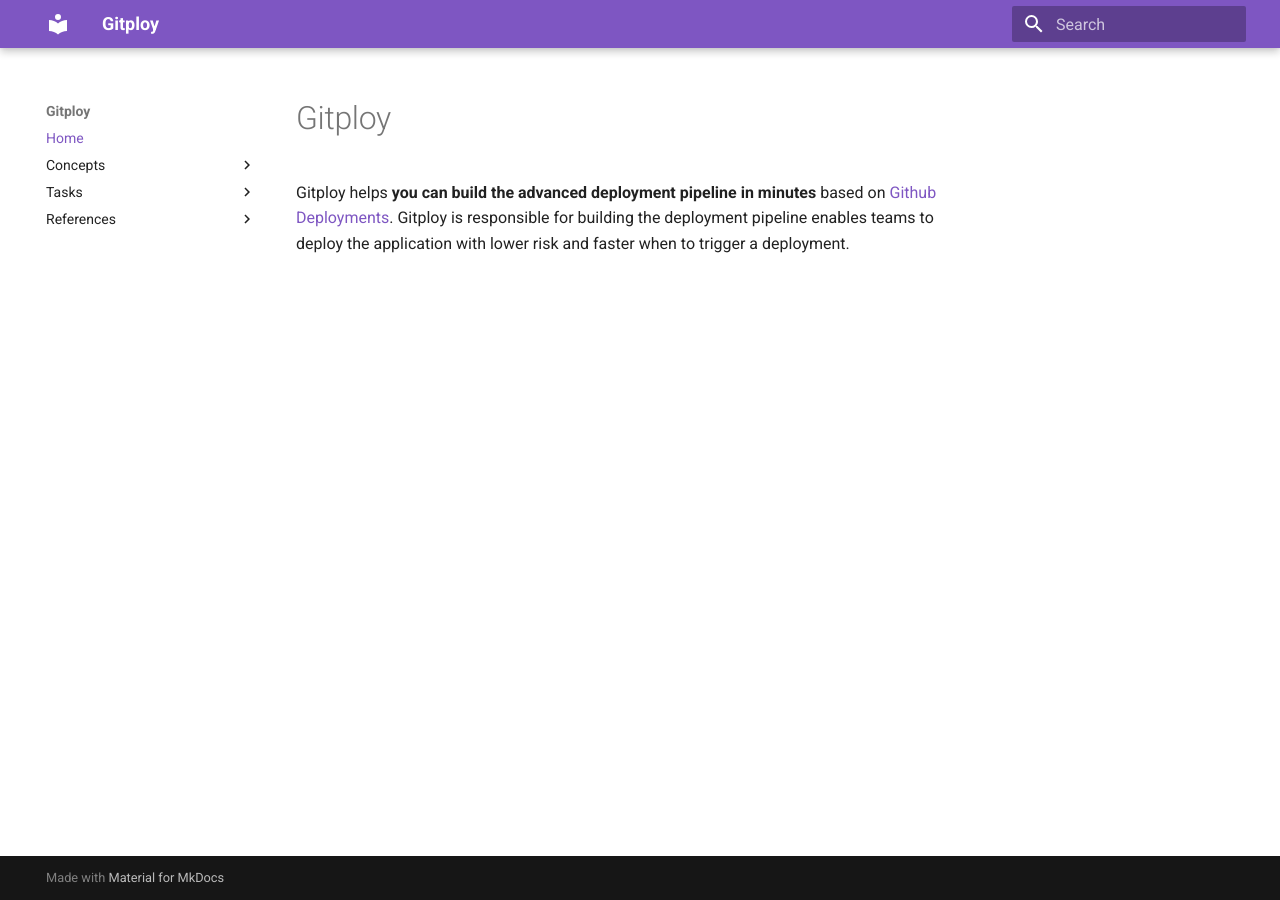
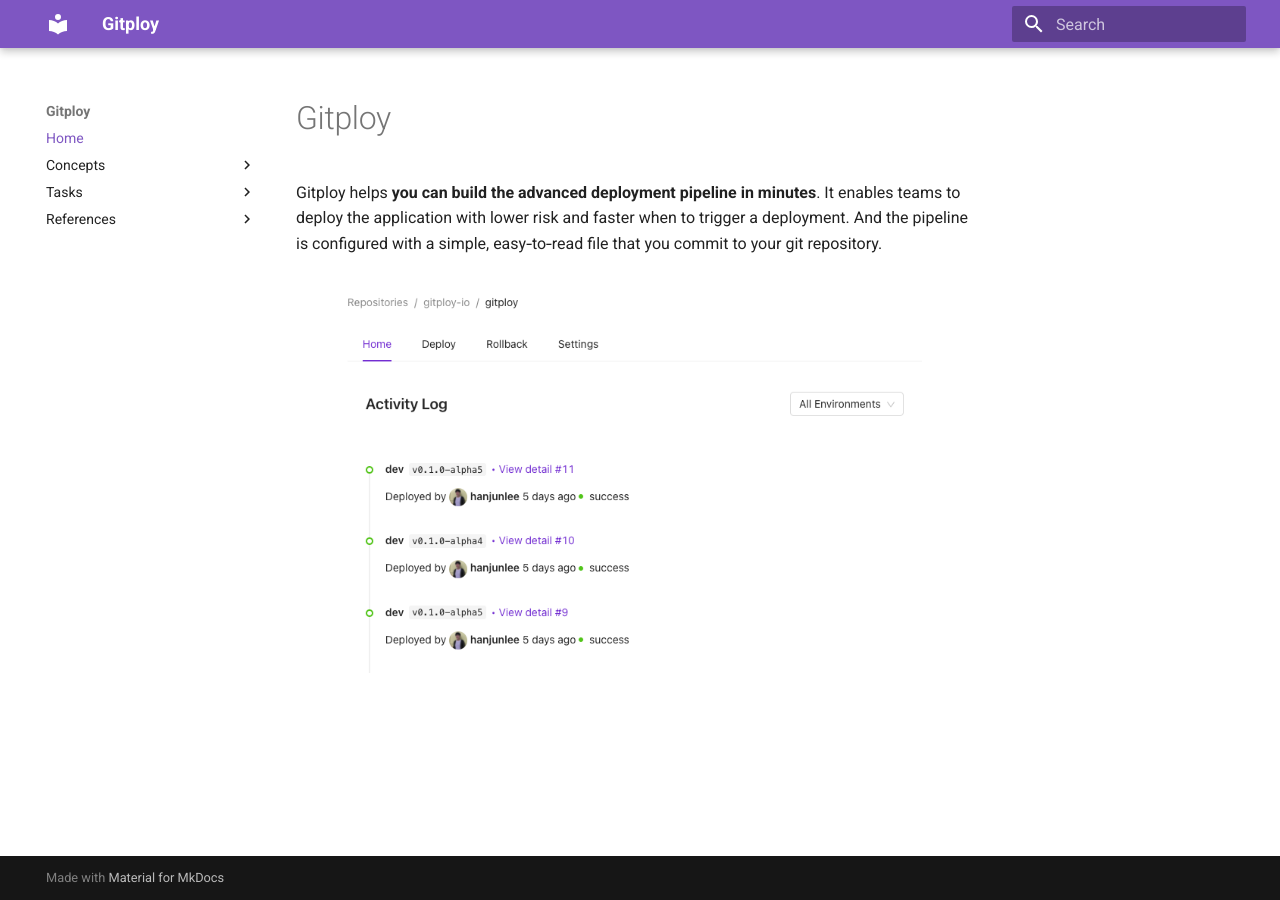
Before and after one commit to gitploy-io/gitploy, an MkDocs documentation site: the page built from docs/index.md, in a window 1280 px wide. Built offline with MkDocs 1.6.1 and Material for MkDocs 9.7.7, drawn with Linux system fonts in a browser that asks for light colours.

Commit message:
Add index.md

```diff
--- a/docs/index.md
+++ b/docs/index.md
@@ -1,3 +1,5 @@
 # Gitploy
 
-Gitploy helps **you can build the advanced deployment pipeline in minutes** based on [Github Deployments](https://docs.github.com/en/rest/reference/repos#deployments). Gitploy is responsible for building the deployment pipeline enables teams to deploy the application with lower risk and faster when to trigger a deployment.
+Gitploy helps **you can build the advanced deployment pipeline in minutes**. It enables teams to deploy the application with lower risk and faster when to trigger a deployment. And the pipeline is configured with a simple, easy‑to‑read file that you commit to your git repository.
+
+![Gitploy](./images/gitploy.png)
```
